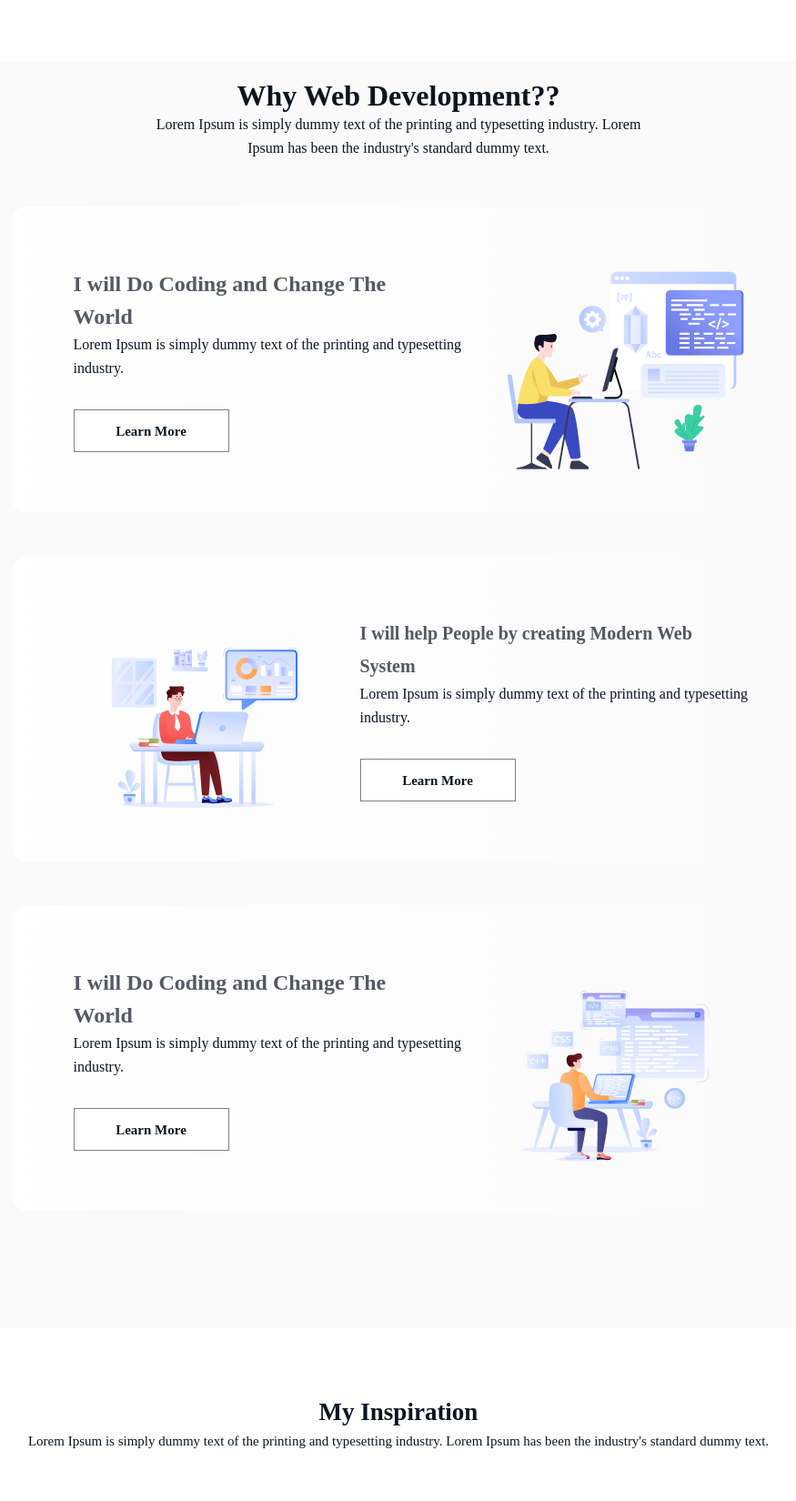
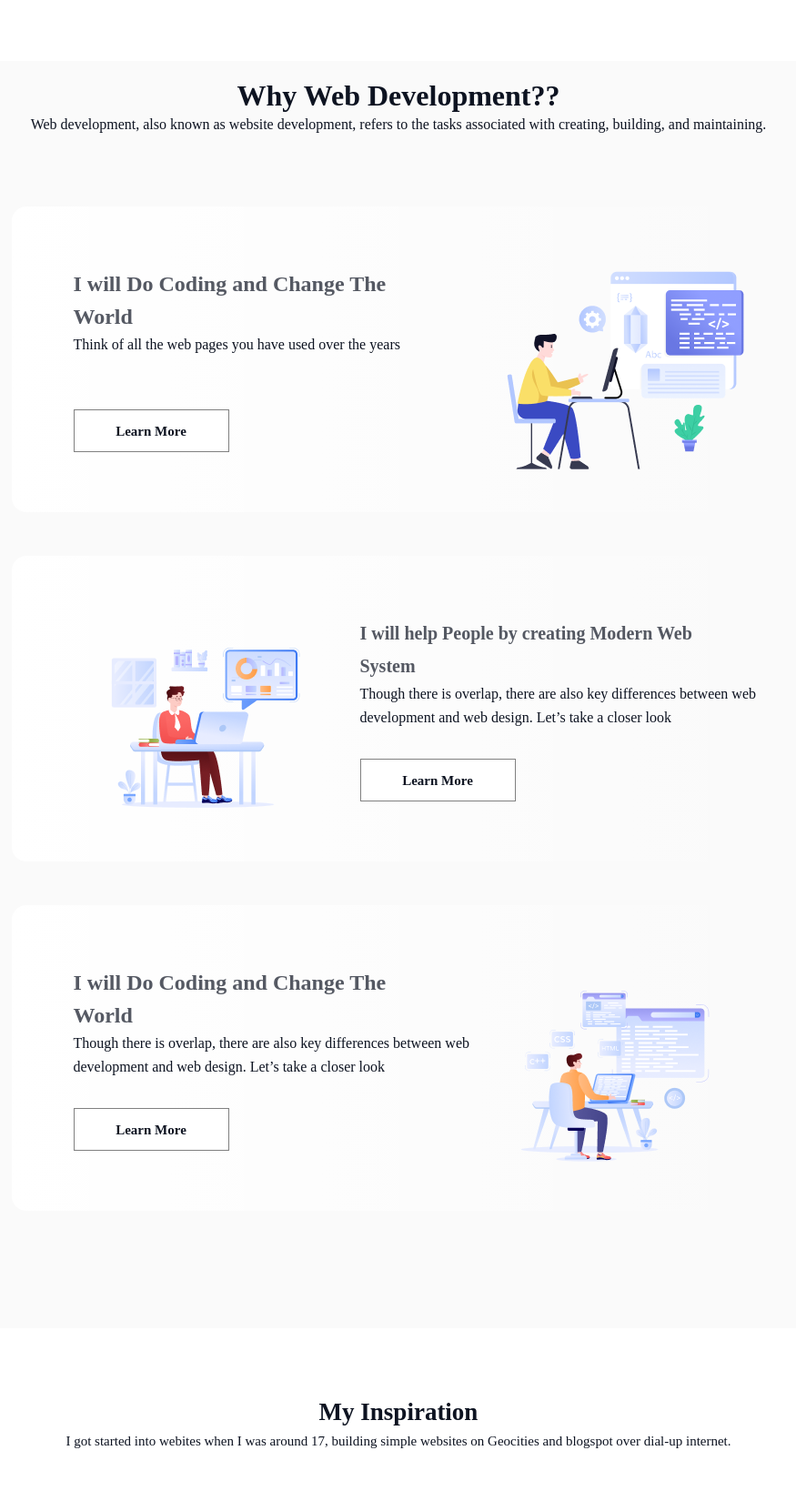
Before and after one commit to AbdurRahman1054/A1-DEMO, a plain HTML site: page index.html in a window 1280 px wide. Shown: the part 1020-2670 px from the top of the page at 91% size, without its empty margins (202-1077 px from the left). Drawn offline with Linux system fonts and the light colour scheme; a web font is replaced by a local one.

Commit message:
text-correctin

```diff
--- a/index.html
+++ b/index.html
@@ -34,15 +34,14 @@
       <div class="web-dev-container">
         <div class="web-section1">
           <h1 class="s1-heading">Why Web Development??</h1>
-          <p class="s1-des">Lorem Ipsum is simply dummy text of the printing and typesetting industry. Lorem<br>Ipsum
-            has been the
-            industry's standard
-            dummy text.</p>
+          <p class="s1-des">Web development, also known as website development, refers to the tasks associated with
+            creating, building, and
+            maintaining.</p>
         </div>
         <div class="web-section2">
           <div class="la-la">
             <h1 class="s2-heading">I will Do Coding and Change The World </h1>
-            <p class="s2-description">Lorem Ipsum is simply dummy text of the printing and typesetting industry.</p>
+            <p class="s2-description">Think of all the web pages you have used over the years</p>
             <a href="https://en.wikipedia.org/wiki/Web_development" target="_blank">
               <button class="s1-button">Learn More</button>
             </a>
@@ -58,8 +57,8 @@
           </div>
           <div class="la-la">
             <h1 id="sss" class="s2-heading">I will help People by creating Modern Web System</h1>
-            <p id="sss-des" class="s2-description">Lorem Ipsum is simply dummy text of the printing and typesetting
-              industry.</p>
+            <p id="sss-des" class="s2-description">Though there is overlap, there are also key differences between web
+              development and web design. Let’s take a closer look</p>
             <a href="https://www.w3schools.com/css/" target="_blank"><button class="s1-button">Learn More</button></a>
             <!-- <button class="s1-button">Learn More</button> -->
           </div>
@@ -67,7 +66,8 @@
         <div class="web-section2">
           <div class="la-la">
             <h1 class="s2-heading">I will Do Coding and Change The World </h1>
-            <p class="s2-description">Lorem Ipsum is simply dummy text of the printing and typesetting industry.</p>
+            <p class="s2-description">Though there is overlap, there are also key differences between web
+              development and web design. Let’s take a closer look</p>
             <a href="https://en.wikipedia.org/wiki/Computer_programming" target="_blank"><button class="s1-button">Learn
                 More</button></a>
             <!-- <button class="s1-button">Learn More</button> -->
@@ -83,10 +83,9 @@
     <section class="my-ins">
       <div class="my-ins-content">
         <h1 class="ins-heading">My Inspiration</h1>
-        <p class="ins-des">Lorem Ipsum is simply dummy text of the printing and typesetting industry. Lorem Ipsum has
-          been the
-          industry's standard
-          dummy text.</p>
+        <p class="ins-des">I got started into webites when I was around 17, building simple websites on Geocities and
+          blogspot over dial-up
+          internet.</p>
       </div>
       <div class="my-ins-man">
         <iframe src="https://www.youtube.com/embed/FKPyMbJieQM?si=kpe6__lFMEVXh6UR" title="YouTube video player"
@@ -99,17 +98,15 @@
     <section class="my-ct">
       <div class="tg-first-container">
         <h1 cl>My Current Target</h1>
-        <p id="mt-5" class="ins-des">Lorem Ipsum is simply dummy text of the printing and typesetting industry. Lorem
-          Ipsum has
-          been the
-          industry's standard
-          dummy text.</p>
+        <p id="mt-5" class="ins-des">t used to be exciting to wait for those 2 minutes for the dial-up modem to make the
+          connection, with all those beeps and
+          bloops</p>
       </div>
       <div class="tg-second">
         <div id="messi" class="skill-1">
           <img class="skill-img" src="./assets/html.png" alt="">
           <h1 id="hcj-heading">HTML</h1>
-          <p id="hcj-des">Lorem Ipsum is simply dummy text of the printing.</p>
+          <p id="hcj-des">Hyper text Markup Language</p>
           <a class="end-button"
             href="https://www.washington.edu/accesscomputing/webd2/student/unit1/module3/html_history.html#:~:text=The%20first%20version%20of%20HTML,HTML%20as%20an%20XML%20language."
             target="_blank">Learn More</a>
@@ -117,7 +114,7 @@
         <div id="messi" class="skill-2">
           <img class="skill-img" src="./assets/css.png" alt="">
           <h1 id="hcj-heading">CSS</h1>
-          <p id="hcj-des">Lorem Ipsum is simply dummy text of the printing.</p>
+          <p id="hcj-des">Case cading style sheet</p>
           <a class="end-button"
             href="https://www.bu.edu/lernet/artemis/years/2020/projects/FinalPresentations/HTML/historyofcss.html#:~:text=1994%2D%20H%C3%83%C2%A5kon%20Wium,separate%20documents%20known%20as%20modules."
             target="_blank">Learn More</a>
@@ -125,7 +122,7 @@
         <div id="messi" class="skill-3">
           <img id="ml" class="skill-img" src="./assets/js.png" alt="">
           <h1 id="hcj-heading">JavaScript</h1>
-          <p id="hcj-des">Lorem Ipsum is simply dummy text of the printing.</p>
+          <p id="hcj-des">Java for evreyone.It's use everywhere</p>
           <!-- <div class="end-link"></div> -->
           <a class="end-button" href="https://www.javatpoint.com/history-of-java" target="_blank">Learn More</a>
         </div>
@@ -138,7 +135,7 @@
     <section class="support-tag">
       <div class="support-container">
         <h1 class="i-ns">I need Support</h1>
-        <p class="i-ns-des">Lorem Ipsum is simply dummy text of the printing and <br>typesetting industry.</p>
+        <p class="i-ns-des">World wide web is everywhere or everyone</p>
         <div class="form">
           <input class="form-2" type="text" placeholder="Suggest me any feedback for me">
           <button class="form-3">Submit</button>
```
